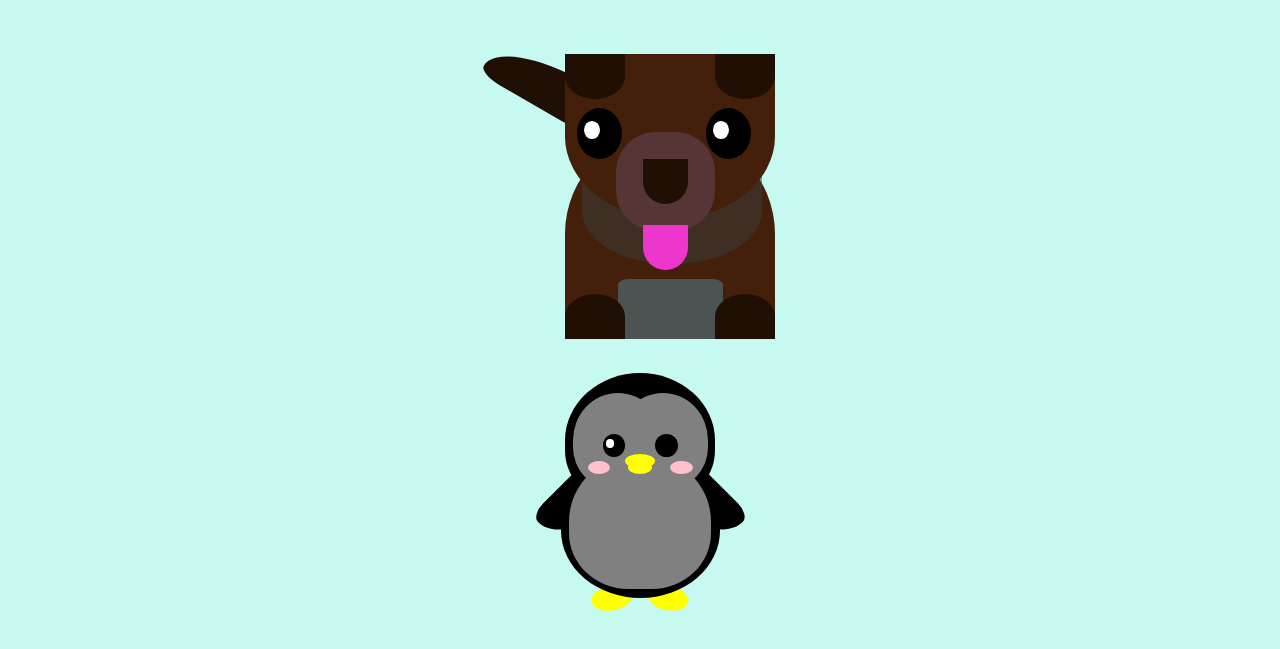
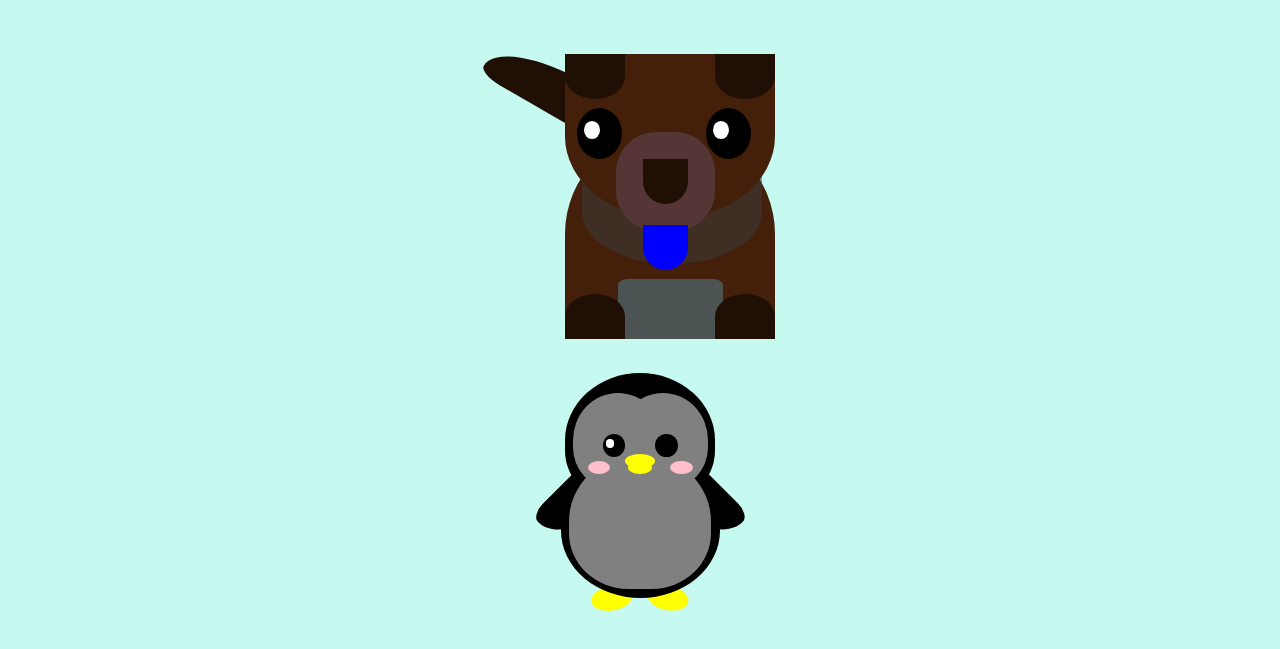
Before and after one commit to iammarcos77/AppPerrito, a plain HTML site: page perrito.html in a window 1280 px wide. Shown: the part 85-734 px from the top of the page. Drawn offline with nearby package versions, Linux system fonts and the light colour scheme.

Commit message:
Update style.css

```diff
--- a/style.css
+++ b/style.css
@@ -64,7 +64,7 @@
 .lengua {
     top: 82%;
     left: 51%;
-    background: rgba(252, 55, 219, 0.918);
+    background: blue;
     width: 15%;
     height: 15%;
     border-radius: 0 0 40px 40px;
```
